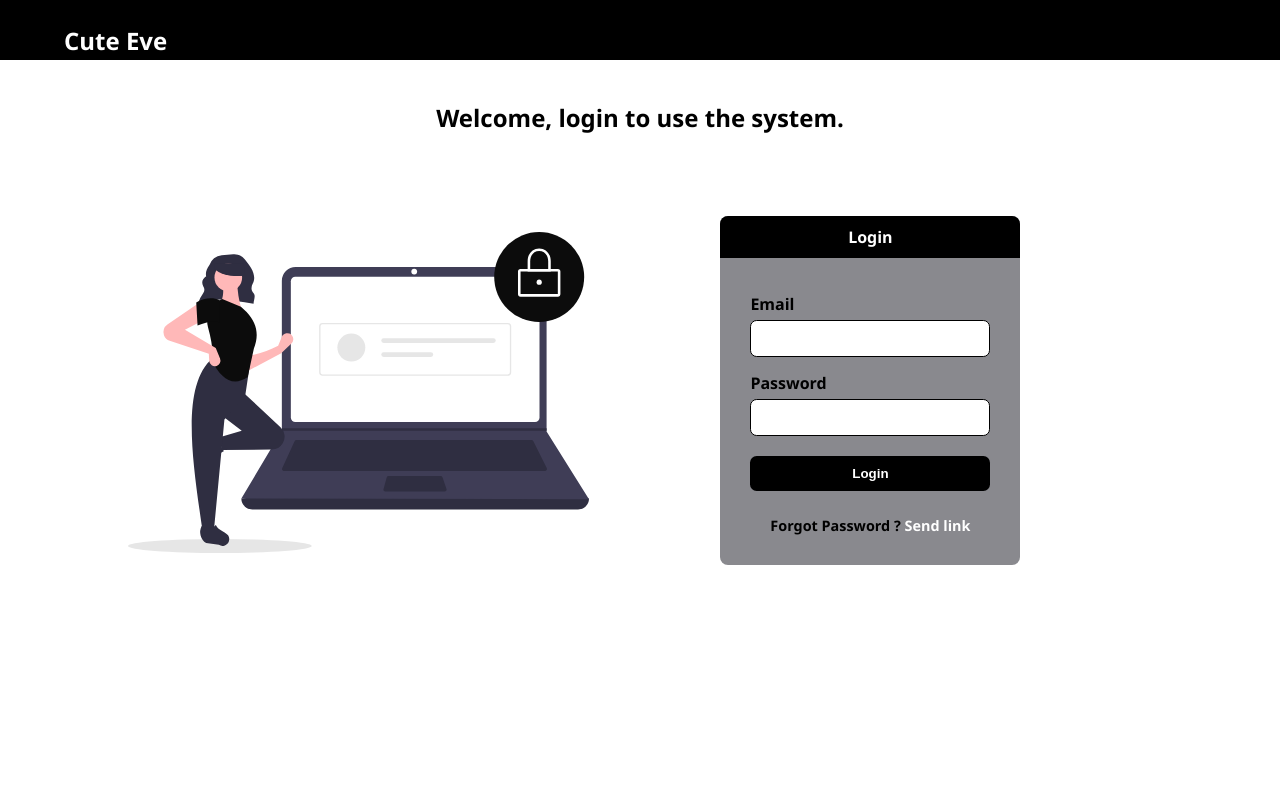
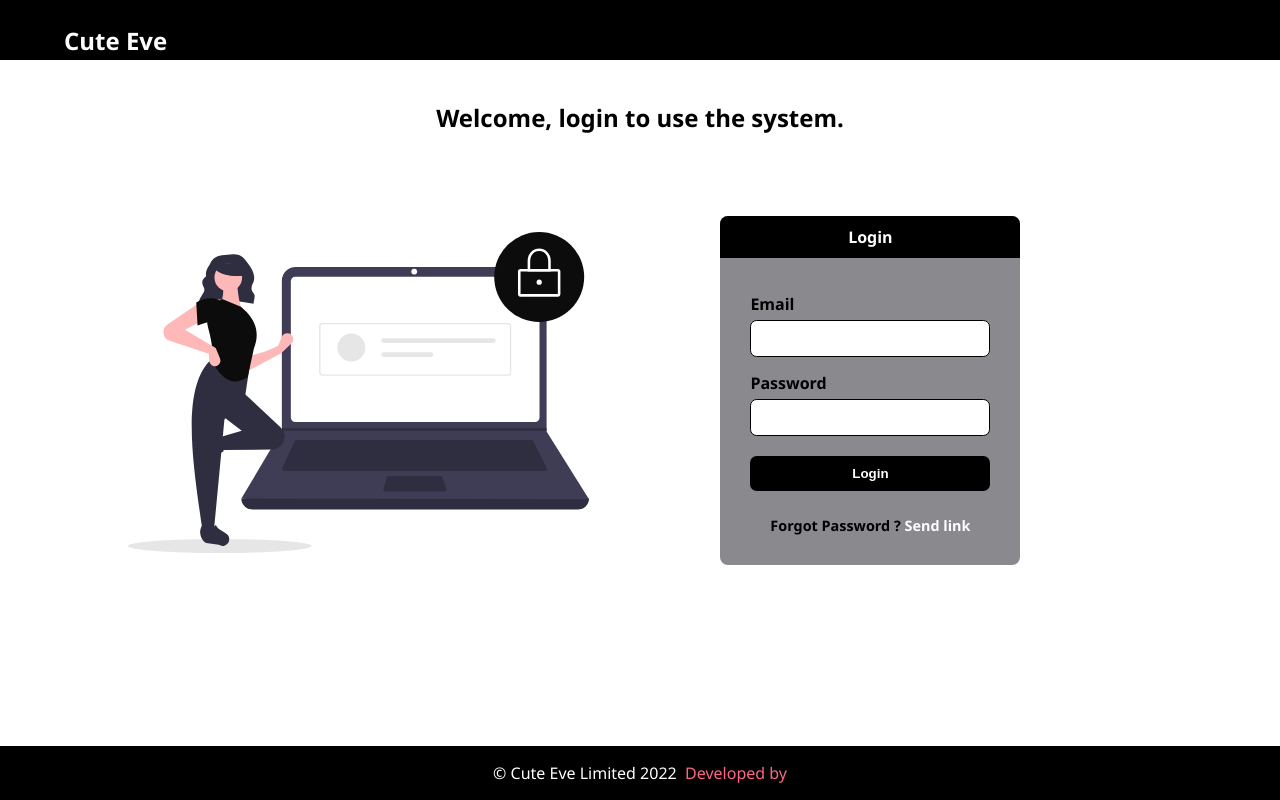
Before and after one commit to KabakiAntony/cute-eve, a Vue app: page /forgot in a window 1280 px wide. Built offline with nearby package versions, Linux system fonts and the light colour scheme.

Commit message:
added a footer

```diff
--- a/src/App.vue
+++ b/src/App.vue
@@ -20,6 +20,9 @@ import { RouterView, RouterLink } from "vue-router";
     </ul>
   </nav>
   <RouterView />
+  <footer>
+    <p>&copy; Cute Eve Limited  2022&nbsp;&nbsp;<a href="https://twitter.com/kabakiantony">Developed by</a></p>
+  </footer>
 </template>
 
 <style>
```
